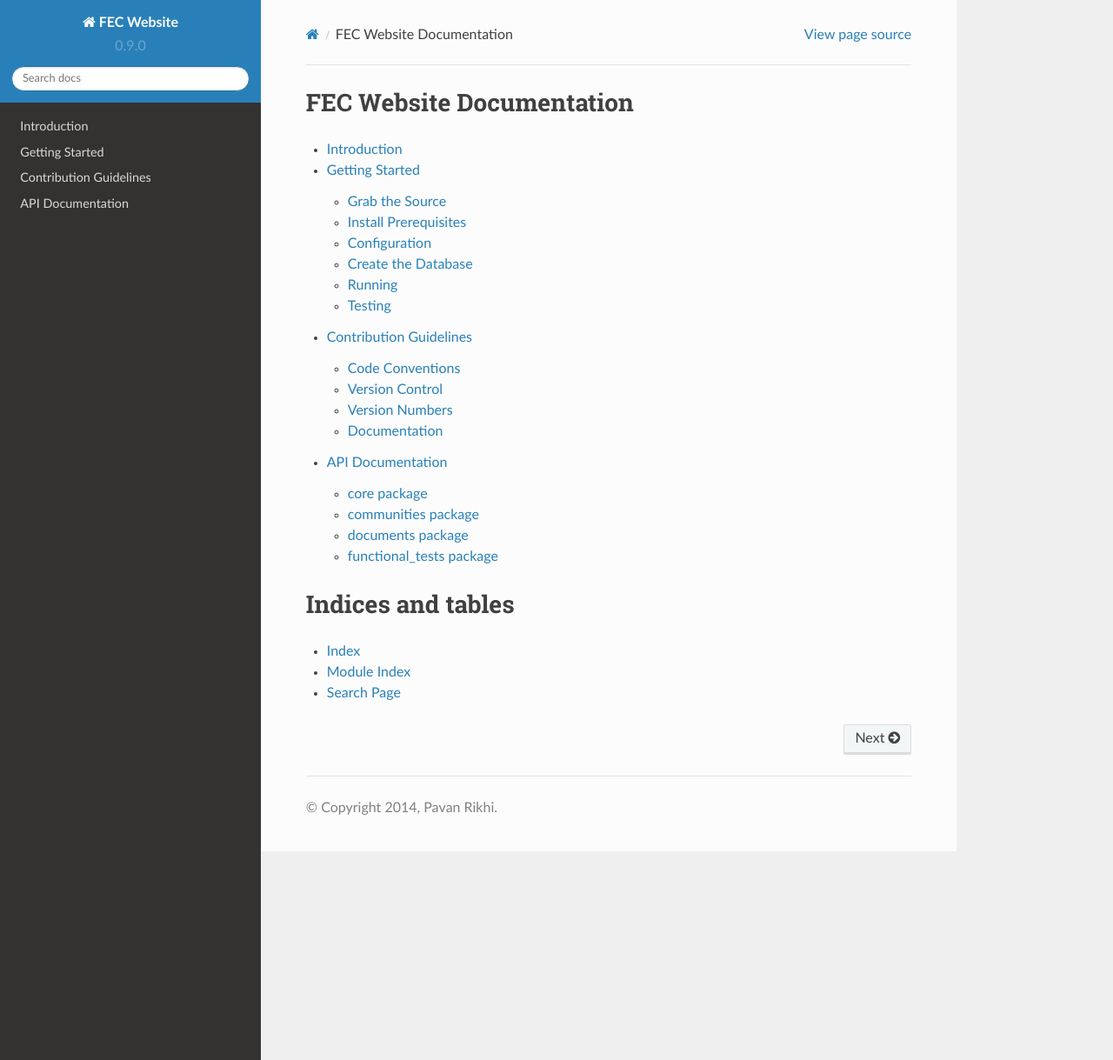
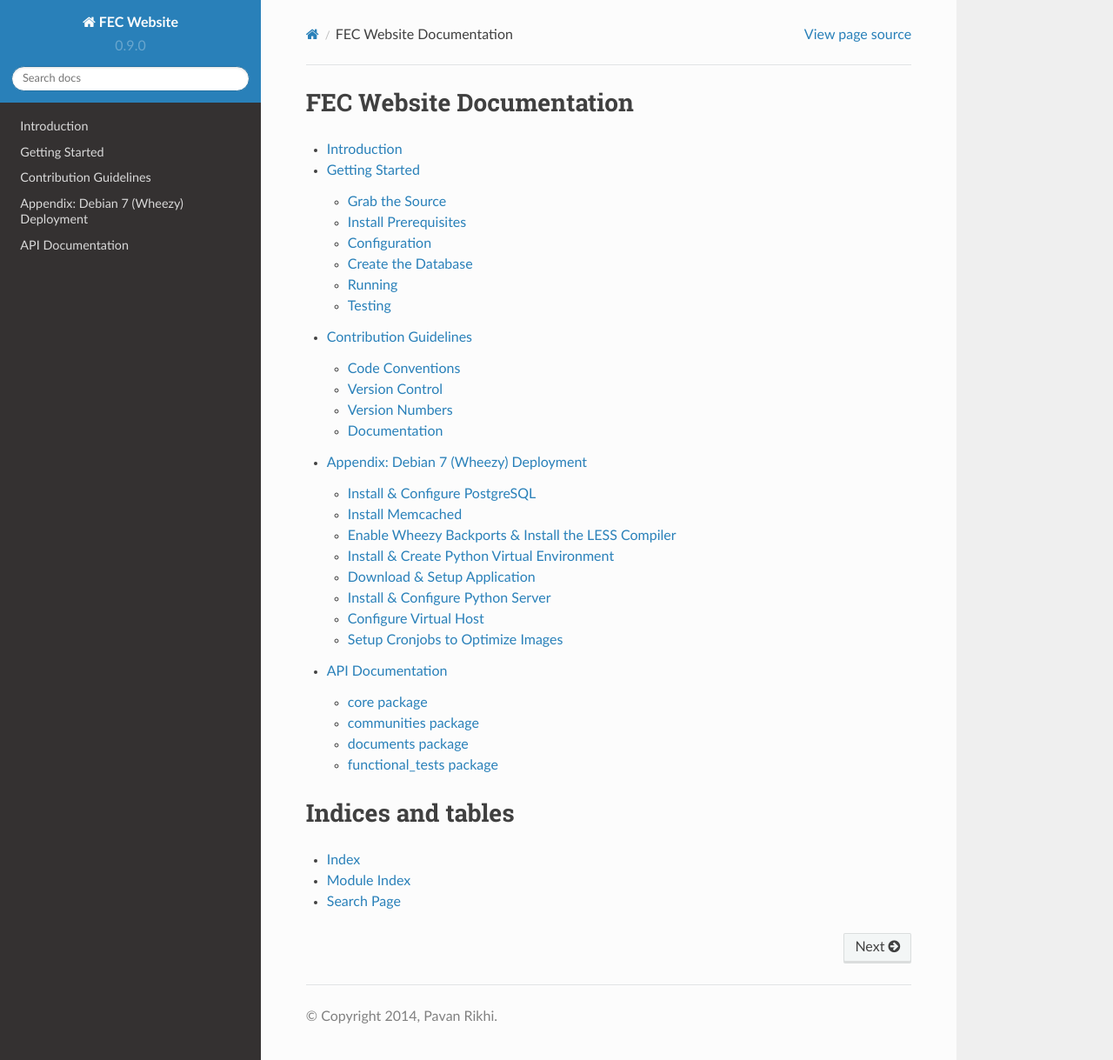
Before and after one commit to FederationOfEgalitarianCommunities/FECWebsite, a Sphinx documentation site: the page built from docs/index.rst, in a window 1280 px wide and 1219 px high. Shown: the whole window at 87% size. Built offline with Sphinx 7.4.7 and the Read the Docs theme 2.0.0, drawn with Linux system fonts in a browser that asks for light colours; some of the changed lines change nothing that is shown.

Commit message:
[#647] Add Deployment Documentation
Closes #647

```diff
--- /dev/null
+++ b/docs/appendix_debian.rst
@@ -0,0 +1,296 @@
+Debian 7 (Wheezy) Deployment Guide
+==================================
+
+This section covers deploying the website on Debian 7(Wheezy). It assumes you
+have a working apache configuration and are logged in as ``thefec``.
+
+
+Install & Configure PostgreSQL
+------------------------------
+
+Start by installing the postgreSQL server & client. Development libraries are
+required for the python postgreSQL library:
+
+.. code-block:: bash
+
+    $ sudo apt-get install postgresql postgresql-server postgresql-server-dev-9.1
+
+Next, become the ``postgres`` user and create a new database and user:
+
+.. code-block:: bash
+
+    $ sudo su - postgres
+    $ createuser -DERPS thefec      # No DB/user creation privleges, not a superuser, encrypt the password
+    $ createdb fec_website -O thefec
+    $ logout
+
+
+Install Memcached
+-----------------
+
+Memcached is used for caching. All you need to do is install it to get it
+working, it will automatically start a server at ``127.0.0.1:11211``:
+
+.. code-block:: bash
+
+    $ sudo apt-get install memcached
+
+
+Enable Wheezy Backports & Install the LESS Compiler
+---------------------------------------------------
+
+``lessc`` takes LESS source files and converts them to CSS. To get the package
+in Debian 7, we need to enable the ``wheezy-backports`` repository. To do this,
+add the following line to the end of ``/etc/apt/sources.list``::
+
+    deb http://http.debian.net/debian wheezy-backports main
+
+Then you can update your package list & install ``lessc``:
+
+.. code-block:: bash
+
+    $ sudo apt-get update
+    $ sudo apt-get -t wheezy-backports install node-less
+
+
+Install & Create Python Virtual Environment
+-------------------------------------------
+
+A virtual environment will let us separate our dependencies from the system's
+python libraries:
+
+.. code-block:: bash
+
+    $ sudo apt-get install python-virtualenv
+    $ virtualenv ~/WebsiteEnv
+
+We'll create a bash script at ``~/load_website_env.sh`` to set environmental
+variables that configure the website(database name, password, secret key, etc.):
+
+.. code-block:: bash
+
+    # ~/load_website_env.sh
+    source ~/WebsiteEnv/bin/activate
+
+    export DB_NAME='fec_website'
+    export DB_USER='thefec'
+    export DB_PASS=YOUR_PASSWORD
+
+    export ALLOWED_HOST='www.thefec.org'
+    export DJANGO_SECRET_KEY=YOUR_SECRET_KEY
+    export DJANGO_SETTINGS_MODULE='fec.settings.production'
+    export CACHE_PREFIX='FECprod'
+
+Since this contains our database user's password, we'll make sure only we can
+run/read/write it:
+
+.. code-block:: bash
+
+    $ chmod 700 ~/load_website_env.sh
+
+
+Download & Setup Application
+----------------------------
+
+First we'll need ``git`` to pull the source code and some image libraries:
+
+.. code-block:: bash
+
+    $ sudo apt-get install git libjpeg-dev libfreetype6-dev
+
+Activate our virtual environment, grab the source & install the python
+dependencies:
+
+.. code-block:: bash
+
+    $ source ~/load_website_env.sh
+    $ cd ~
+    $ git clone http://bugs.sleepanarchy.com/fec.git ~/website
+    $ cd ~/website
+    $ pip install -r requirements/base.txt
+
+Create the database schema and load the initial data if you have any:
+
+.. code-block:: bash
+
+    $ cd ~/website/fec
+    $ ./manage.py migrate
+    $ ./manage.py loaddata ~/full_dump.json
+
+Collect the static files & link it to our public HTML directory:
+
+.. code-block:: bash
+
+    $ ./manage.py collectstatic
+    $ ln -s ~/website/fec/static ~/htdocs/static
+
+
+Install & Configure Python Server
+---------------------------------
+
+Dynamic requests will be served by the ``uWSGI`` server and proxied by apache.
+Static files like images, CSS and JavaScript will be served by apache.
+
+Start by installing ``uWSGI`` along with some libraries required for gzipping:
+
+.. code-block:: bash
+
+    $ sudo apt-get install uwsgi uwsgi-plugin-python libpcre3-dev libz-dev
+
+Add the following configuration to
+``/etc/uwsgi/apps-available/fec-website.ini``:
+
+.. code-block:: ini
+
+    [uwsgi]
+    uid = thefec
+    gid = www-data
+    chdir = /home/thefec/website/fec
+
+    plugin = python2,transformation_gzip
+    pythonpath = /home/thefec/WebsiteEnv/lib/python2.7/site-packages/
+    pythonpath = /usr/lib/python2.7
+    virtualenv = /home/thefec/WebsiteEnv
+    no-site=True
+
+    socket = 127.0.0.1:3032
+    master = true
+    workers = 4
+    max-requests = 5000
+    vacuum = True
+
+    pidfile = /tmp/fec-website.pid
+    touch-reload = /tmp/fec-website.touch
+
+    env = DJANGO_SETTINGS_MODULE=fec.settings.production
+    env = DJANGO_SECRET_KEY=YOUR_SECRET_KEY
+    env = DB_NAME=fec_website
+    env = DB_USER=thefec
+    env = DB_PASS=YOUR_PASSWORD
+    env = ALLOWED_HOST=www.thefec.org
+    env = CACHE_PREFIX=FECprod
+    wsgi-file = /home/thefec/website/fec/fec/wsgi.py
+
+    # route to gzip if supported
+    route-if = contains:${HTTP_ACCEPT_ENCODING};gzip goto:mygzipper
+    route-run = last:
+
+    route-label = mygzipper
+    route = ^/$ gzip:
+
+Link the file to ``apps-enabled`` to enable it, restart uwsgi, then ``touch``
+the touch-file to restart the python server:
+
+.. code-block:: bash
+
+    $ sudo ln -s /etc/uwsgi/apps-available/fec-website.ini /etc/uwsgi/apps-enabled/
+    $ sudo service uwsgi restart
+    $ touch /tmp/fec-website.touch
+
+
+Configure Virtual Host
+----------------------
+
+First we need to install the apache module for uWSGI:
+
+.. code-block:: bash
+
+    $ sudo apt-get install libapache2-mod-uwsgi
+
+Then add the following configuration to
+``/etc/apache2/sites-available/thefec.org.conf``:
+
+.. code-block:: apacheconf
+
+    <VirtualHost 72.249.12.147:80>
+        ServerName www.thefec.org
+
+        DocumentRoot /home/thefec/website/fec
+
+        ErrorLog /home/thefec/logs/error_log
+        CustomLog /home/thefec/logs/access_log common
+
+        Alias /static /home/thefec/htdocs/static
+        <Directory /home/thefec/htdocs/static>
+            Options Indexes FollowSymLinks MultiViews
+            allow from all
+            AllowOverride All
+        </Directory>
+
+        # Redirect requests to the python server
+        <Location "/">
+            Options FollowSymLinks Indexes
+            SetHandler uwsgi-handler
+            uWSGISocket 127.0.0.1:3032
+        </Location>
+        # Except for requests to /static/
+        <Location /static>
+            SetHandler none
+            allow from all
+        </Location>
+
+        # Cache all the things
+        ExpiresActive On
+        ExpiresByType text/html "access plus 5 minutes"
+        ExpiresByType text/css "access plus 10 years"
+        ExpiresByType text/javascript "access plus 10 years"
+        ExpiresByType application/x-javascript "access plus 10 years"
+        ExpiresByType text/javascript "access plus 10 years"
+        ExpiresByType application/javascript "access plus 10 years"
+        ExpiresByType image/jpg "access plus 10 years"
+        ExpiresByType image/gif "access plus 10 years"
+        ExpiresByType image/jpeg "access plus 10 years"
+        ExpiresByType image/png "access plus 10 years"
+        ExpiresByType image/x-icon "access plus 10 years"
+        ExpiresByType image/icon "access plus 10 years"
+        ExpiresByType application/x-ico "access plus 10 years"
+        ExpiresByType application/ico "access plus 10 years"
+
+        # Gzip all the things
+        <IfModule mod_deflate.c>
+            AddOutputFilterByType DEFLATE text/text text/html text/plain text/xml text/css
+            AddOutputFilterByType DEFLATE application/x-javascript application/javascript image/x-icon
+        </IfModule>
+
+        # Seperate browser caching for gzip-encoded things
+        <FilesMatch ".(js|css|xml|gz|html)$">
+            Header append Vary: Accept-Encoding
+        </FilesMatch>
+    </VirtualHost>
+
+
+    # Redirect other domains to www.thefec.org, preserving the URL path
+    <VirtualHost 72.249.12.147:80>
+        ServerName thefec.org
+        ServerAlias *.thefec.org
+        ServerAlias thefec.skyhouseconsulting.com
+        Redirect permanent / http://www.thefec.org/
+    </VirtualHost>
+
+Then enable the site and restart apache:
+
+.. code-block:: bash
+
+    $ sudo a2ensite thefec.org
+    $ sudo apache2ctl -k restart
+
+The site should now be visible at http://www.thefec.org
+
+
+Setup Cronjobs to Optimize Images
+---------------------------------
+
+We'll run two commands daily to compress & optimize uploaded jpeg & png images.
+First install the optimizing tools:
+
+.. code-block:: bash
+
+    $ sudo apt-get install optipng libjpeg-progs
+
+Edit the cronjobs by running ``crontab -e`` and adding the following lines:
+
+.. code-block:: cron
+
+    # Optimize Images Uploaded to the FEC Website
+    @daily find /home/thefec/htdocs/static/media -type f -iname "*.png" -exec optipng -o7 {} \; > /dev/null 2>&1
+    @daily find /home/thefec/htdocs/static/media -type f -iname "*.jpeg" -o -iname "*.jpg" -exec jpegtran -copy none -progressive -optimize -outfile {} {} \; > /dev/null 2>&1
--- a/docs/conf.py
+++ b/docs/conf.py
@@ -29,6 +29,8 @@
 
 # Setup Django settings/environment
 os.environ.setdefault("DJANGO_SETTINGS_MODULE", "fec.settings.local")
+import django
+django.setup()
 
 # Is this being built by readthedocs.org?
 on_rtd = os.environ.get('READTHEDOCS', None) == True
--- a/docs/index.rst
+++ b/docs/index.rst
@@ -7,6 +7,7 @@
     intro
     get_started
     guidelines
+    Appendix: Debian 7 (Wheezy) Deployment <appendix_debian>
     api/index
 
 
```
